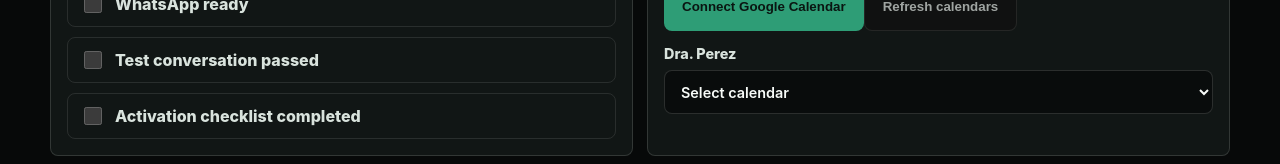
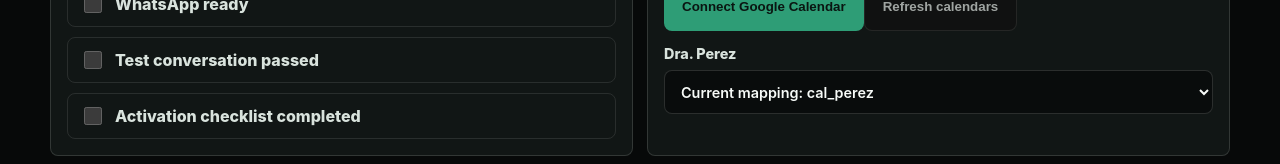
Before and after one commit to JoaDelVecchio/MomentumAgent, a Next.js app in the folder apps/web/: page /internal/onboarding/clinics/1 in a window 1280 px wide. Shown: the part 515-679 px from the top of the page. Built offline with nearby package versions, Linux system fonts and the light colour scheme.

Commit message:
fix: clarify disconnected calendar state

```diff
--- a/apps/web/src/app/internal/onboarding/clinics/[clinicId]/page.tsx
+++ b/apps/web/src/app/internal/onboarding/clinics/[clinicId]/page.tsx
@@ -345,7 +345,10 @@ export default function ClinicSetupPage() {
               Refresh calendars
             </button>
           </div>
-          {googleStatus?.reconnectRequired ? (
+          {googleStatus && !googleStatus.connected ? (
+            <p className="internal-empty">Connect Google Calendar to discover calendars and map each professional.</p>
+          ) : null}
+          {googleStatus?.connected && googleStatus.reconnectRequired ? (
             <p className="internal-empty">Reconnect Google Calendar to grant the required calendar-list permission.</p>
           ) : null}
           {mappingWarnings.unmappedServiceNames.length > 0 ? (
@@ -375,6 +378,9 @@ export default function ClinicSetupPage() {
                   }
                 >
                   <option value="">Select calendar</option>
+                  {professional.calendarId && !googleCalendars.some((calendar) => calendar.id === professional.calendarId) ? (
+                    <option value={professional.calendarId}>Current mapping: {professional.calendarId}</option>
+                  ) : null}
                   {googleCalendars.map((calendar) => (
                     <option
                       disabled={
```
